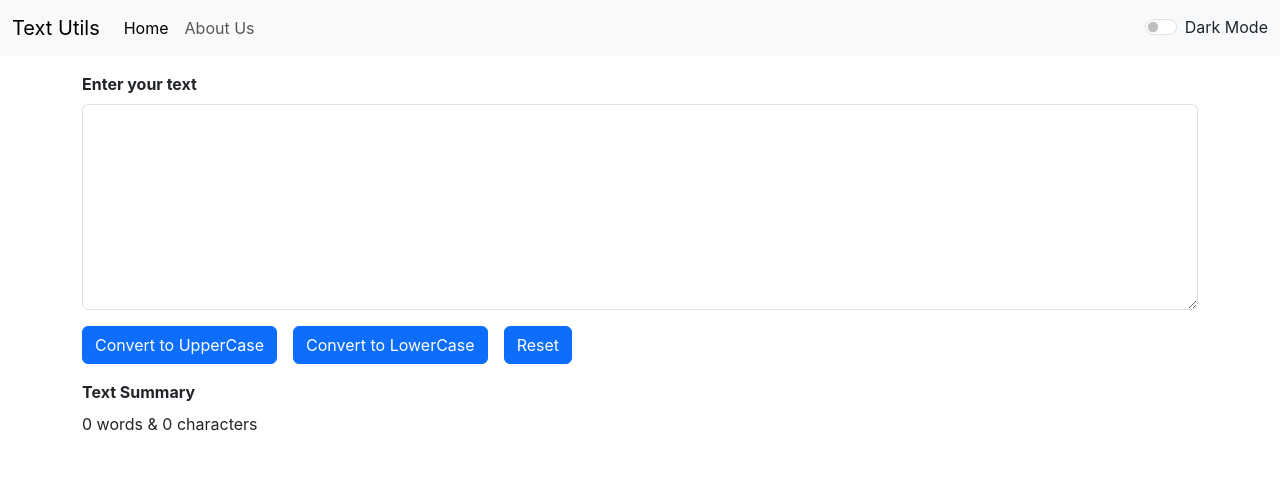
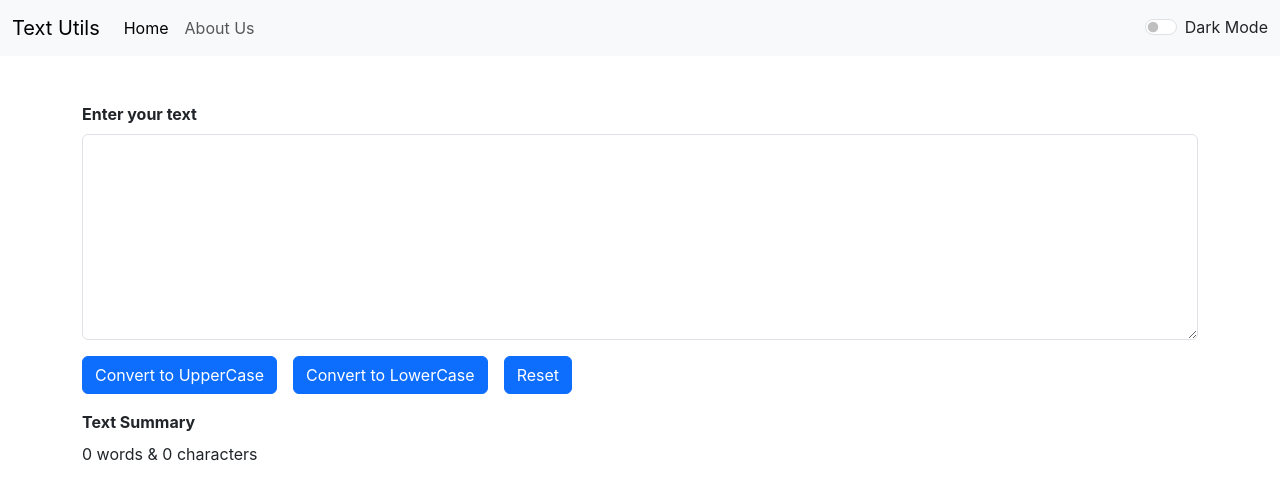
Before and after one commit to sachins0412/text-util, a React (Create React App) app: page / in a window 1280 px wide. Shown: the top 500 px of the page. Built offline with nearby package versions, Linux system fonts and the light colour scheme.

Commit message:
add height to alerts

```diff
--- a/src/components/Alert.js
+++ b/src/components/Alert.js
@@ -2,12 +2,12 @@ import React from "react";
 
 export default function Alert(props) {
   return (
-    props.alert && (
-      <div>
+    <div style={{ height: "30px" }}>
+      {props.alert && (
         <div className={`alert alert-${props.alert.type} py-2`} role="alert">
           {props.alert.message}
         </div>
-      </div>
-    )
+      )}
+    </div>
   );
 }
```
